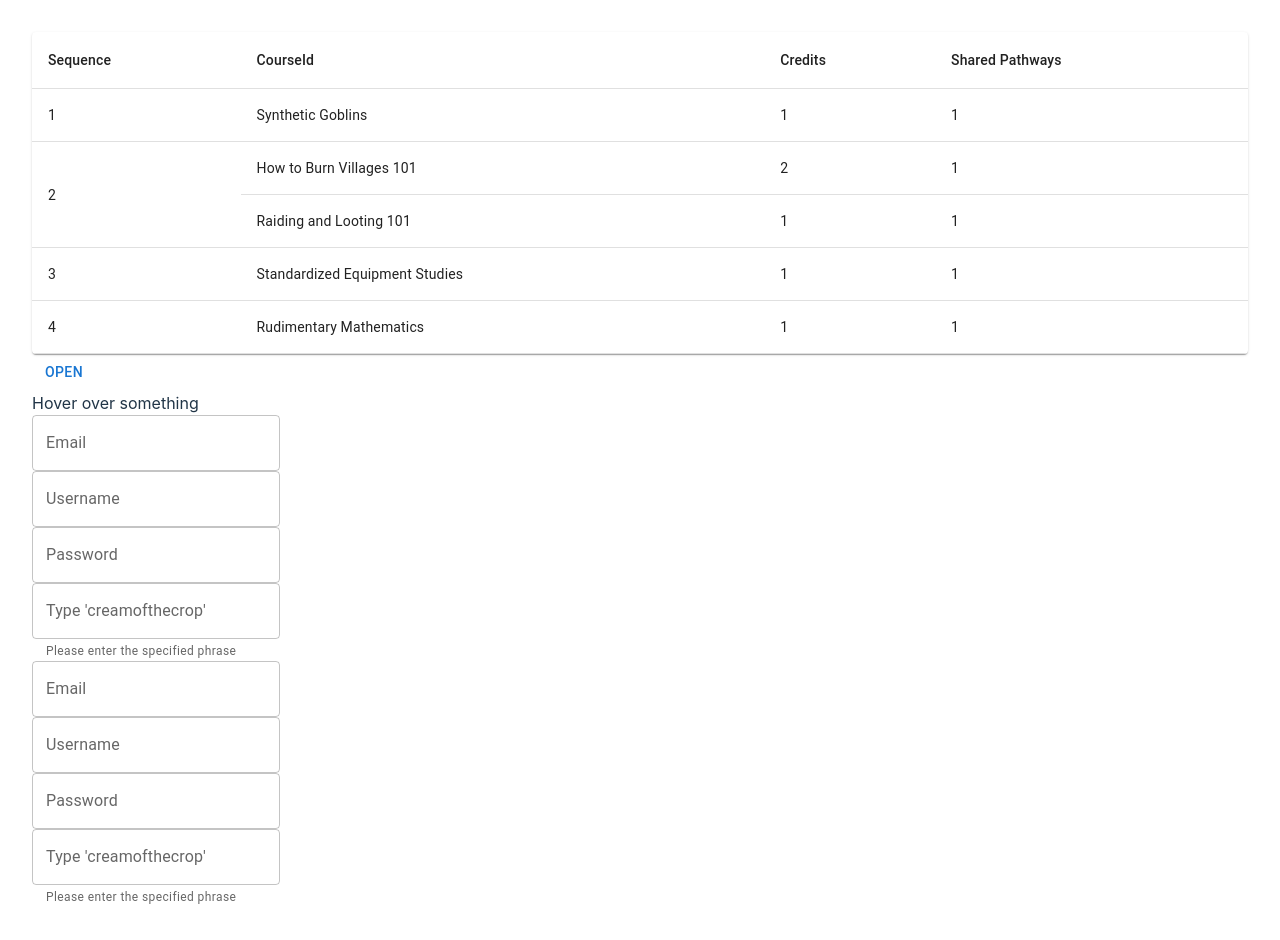
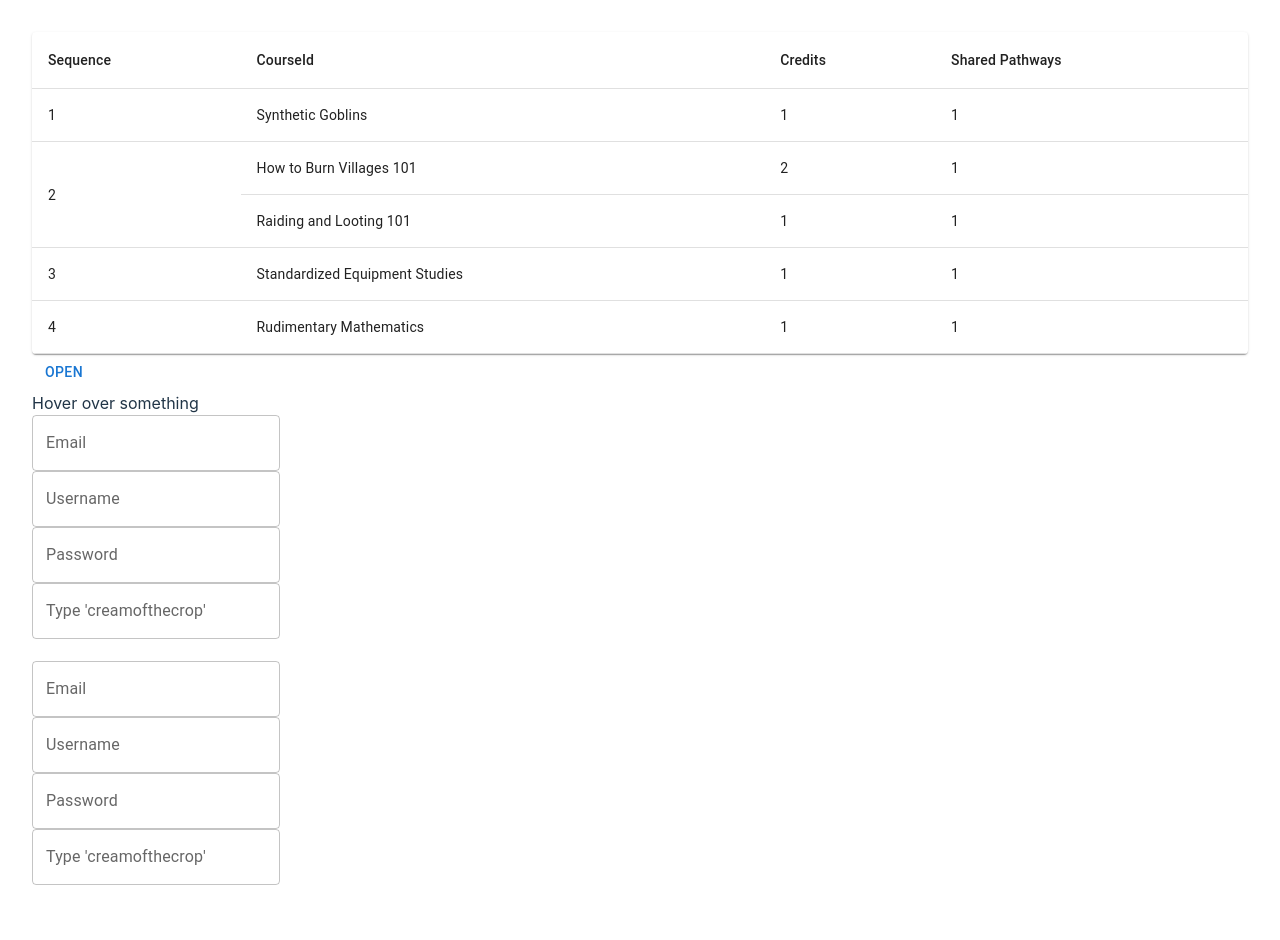
Before and after one commit to daze-dream/messing-with-useHookTs, a React (Vite) app: page / in a window 1280 px wide. Built offline with nearby package versions, Linux system fonts and the light colour scheme.

Commit message:
compare reducer to regular useState

```diff
--- a/src/tryingReducers.tsx
+++ b/src/tryingReducers.tsx
@@ -101,7 +101,7 @@ export function ComplexForm(): JSX.Element {
         <TextField
           error={!formState.isValidationCorrect && formState.validationTouched}
           helperText={
-            formState.isValidationCorrect
+            formState.isValidationCorrect || !formState.validationTouched
               ? " "
               : "Please enter the specified phrase"
           }
@@ -163,7 +163,8 @@ export function ClassicComplexForm(): JSX.Element {
             classicFormState.validationTouched
           }
           helperText={
-            classicFormState.isValidationCorrect
+            classicFormState.isValidationCorrect ||
+            !classicFormState.validationTouched
               ? " "
               : "Please enter the specified phrase"
           }
```
